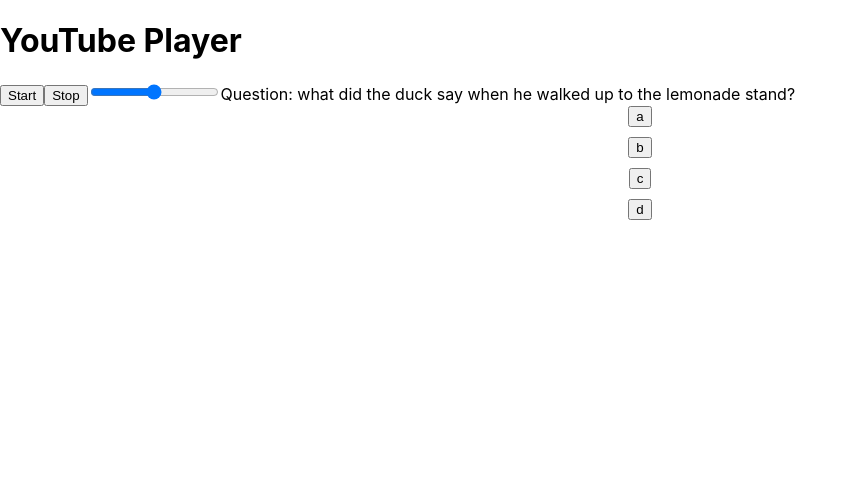
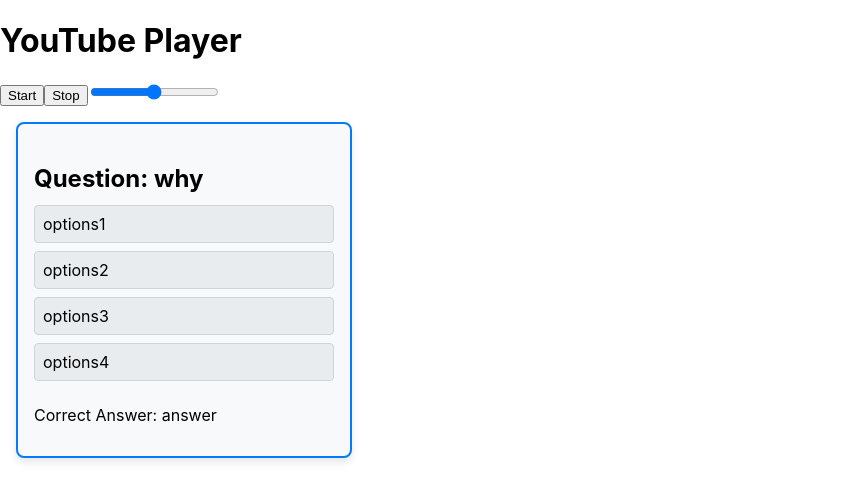
Before and after one commit to uenot/upe-intern-projects-f24, a React (Create React App) app in the folder shawn_lau/: page / in a window 1280 px wide. Shown: the top 500 px of the page, without its empty margins (0-858 px from the left). Built offline with nearby package versions, Linux system fonts and the light colour scheme.

Commit message:
question button created

```diff
--- a/shawn_lau/src/App.js
+++ b/shawn_lau/src/App.js
@@ -1,13 +1,26 @@
-import logo from './logo.svg';
 import './App.css';
 import YouTubePlayer from './YouTubePlayer';
+import Question from './Question';
 
 function App() {
   return (
     <div>
-      <h1>YouTube Player</h1>
-      <YouTubePlayer />
+      <div>
+
+        <h1>YouTube Player</h1>
+        <YouTubePlayer />
+
+
+      </div>
+
+
+      <div>
+        <Question ques={"Question: why"} opt={["options1", "options2", "options3", "options4"]} ans={"answer"} />
+      </div>
+
     </div>
+
+
   );
 }
 
--- /dev/null
+++ b/shawn_lau/src/Question.css
@@ -0,0 +1,42 @@
+/* Question.css */
+
+.question-container {
+    border: 2px solid #007BFF; /* Blue border */
+    border-radius: 8px; /* Rounded corners */
+    padding: 16px; /* Spacing inside the box */
+    margin: 16px; /* Spacing outside the box */
+    background-color: #F8F9FA; /* Light background color */
+    box-shadow: 0 4px 8px rgba(0, 0, 0, 0.1); /* Subtle shadow */
+    width: 300px; /* Set width */
+    height: 300px; /* Set height to match width for a square */
+    display: flex; /* Use flexbox for layout */
+    flex-direction: column; /* Arrange children in a column */
+    justify-content: space-between; /* Space out the question and options */
+}
+
+.question-text {
+    font-size: 1.5em; /* Larger font for the question */
+    font-weight: bold; /* Bold text for emphasis */
+    margin-bottom: 12px; /* Space between question and options */
+    flex-grow: 1; /* Allow question text to grow */
+}
+
+.option-list {
+    list-style-type: none; /* Remove default list styling */
+    padding: 0; /* Remove padding */
+    margin: 0; /* Remove margin */
+}
+
+.option-item {
+    background-color: #E9ECEF; /* Light grey for options */
+    border: 1px solid #CED4DA; /* Grey border */
+    border-radius: 4px; /* Slightly rounded corners */
+    padding: 8px; /* Padding inside each option */
+    margin-bottom: 8px; /* Space between options */
+    transition: background-color 0.3s; /* Smooth background transition */
+}
+
+.option-item:hover {
+    background-color: #007BFF; /* Change background color on hover */
+    color: white; /* Change text color on hover */
+}
--- /dev/null
+++ b/shawn_lau/src/Question.js
@@ -0,0 +1,18 @@
+import React from 'react';
+import './Question.css'; // Make sure to import the CSS file
+
+function Question({ ques, opt, ans }) {
+    return (
+        <div className="question-container">
+            <p className="question-text">{ques}</p>
+            <ul className="option-list">
+                {opt.map((option, index) => (
+                    <li key={index} className="option-item">{option}</li>
+                ))}
+            </ul>
+            <p className="answer-text">Correct Answer: {ans}</p>
+        </div>
+    );
+}
+
+export default Question;
--- a/shawn_lau/src/YouTubePlayer.js
+++ b/shawn_lau/src/YouTubePlayer.js
@@ -51,20 +51,6 @@ function YouTubePlayer() {
     }
   };
 
-  const a = () => {
-
-  }
-  const b = () => {
-
-  }
-  const c = () => {
-
-  }
-  const d = () => {
-
-  }
-
-  var question = "what did the duck say when he walked up to the lemonade stand?";
 
   return (
     <div>
@@ -78,13 +64,6 @@ function YouTubePlayer() {
         value={volume}
         onChange={handleVolumeChange}
       />
-      Question: {question}
-      <div style={{ display: 'flex', flexDirection: 'column', alignItems: 'center', gap: '10px' }}>
-        <button onClick={a}>a</button>
-        <button onClick={b}>b</button>
-        <button onClick={c}>c</button>
-        <button onClick={d}>d</button>
-      </div>
     </div>
   );
 }
--- a/shawn_lau/src/index.js
+++ b/shawn_lau/src/index.js
@@ -2,7 +2,6 @@ import React from 'react';
 import ReactDOM from 'react-dom/client';
 import './index.css';
 import App from './App';
-import reportWebVitals from './reportWebVitals';
 
 const root = ReactDOM.createRoot(document.getElementById('root'));
 root.render(
@@ -10,8 +9,3 @@ root.render(
     <App />
   </React.StrictMode>
 );
-
-// If you want to start measuring performance in your app, pass a function
-// to log results (for example: reportWebVitals(console.log))
-// or send to an analytics endpoint. Learn more: https://bit.ly/CRA-vitals
-reportWebVitals();
--- a/shawn_lau/src/reportWebVitals.js
+++ /dev/null
@@ -1,13 +0,0 @@
-const reportWebVitals = onPerfEntry => {
-  if (onPerfEntry && onPerfEntry instanceof Function) {
-    import('web-vitals').then(({ getCLS, getFID, getFCP, getLCP, getTTFB }) => {
-      getCLS(onPerfEntry);
-      getFID(onPerfEntry);
-      getFCP(onPerfEntry);
-      getLCP(onPerfEntry);
-      getTTFB(onPerfEntry);
-    });
-  }
-};
-
-export default reportWebVitals;
```
Also changed, not shown: shawn_lau/src/setupTests.js (deleted, +0 -5 lines).
